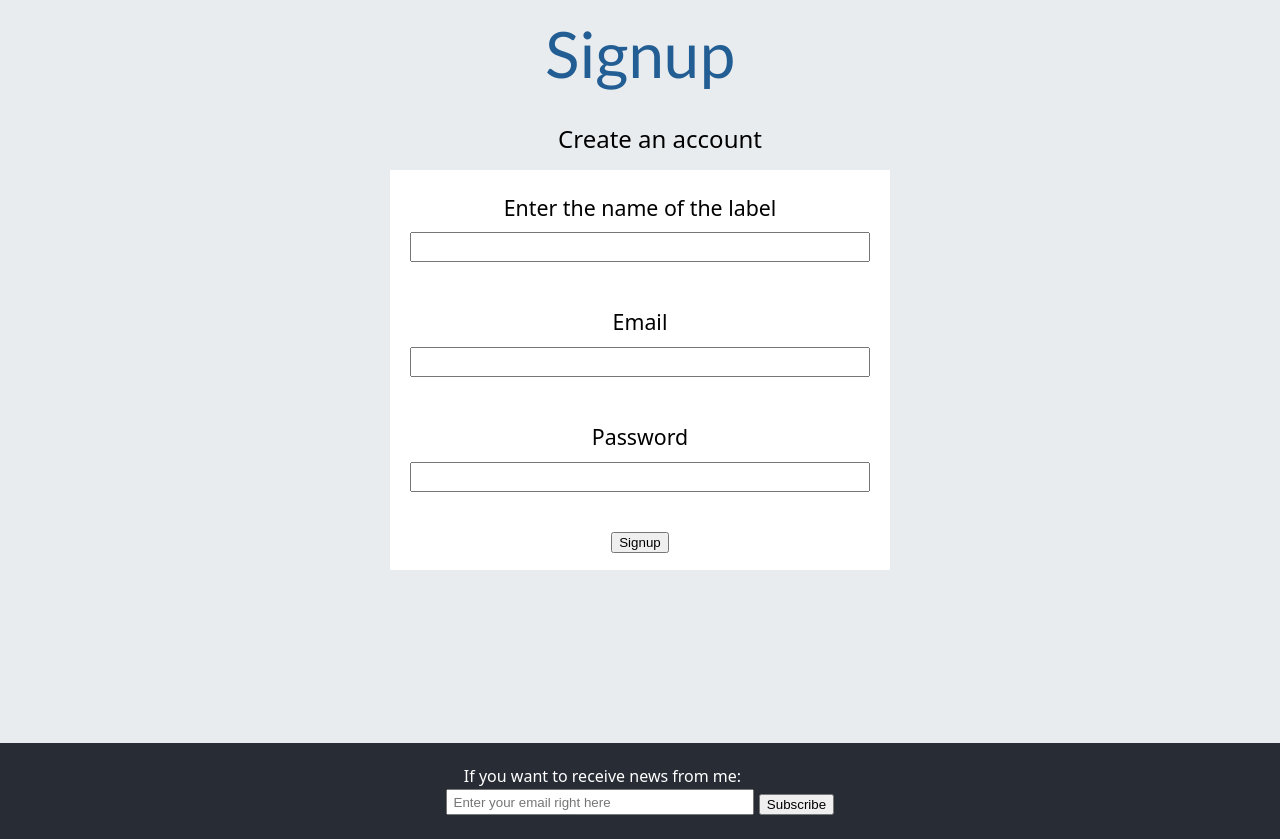
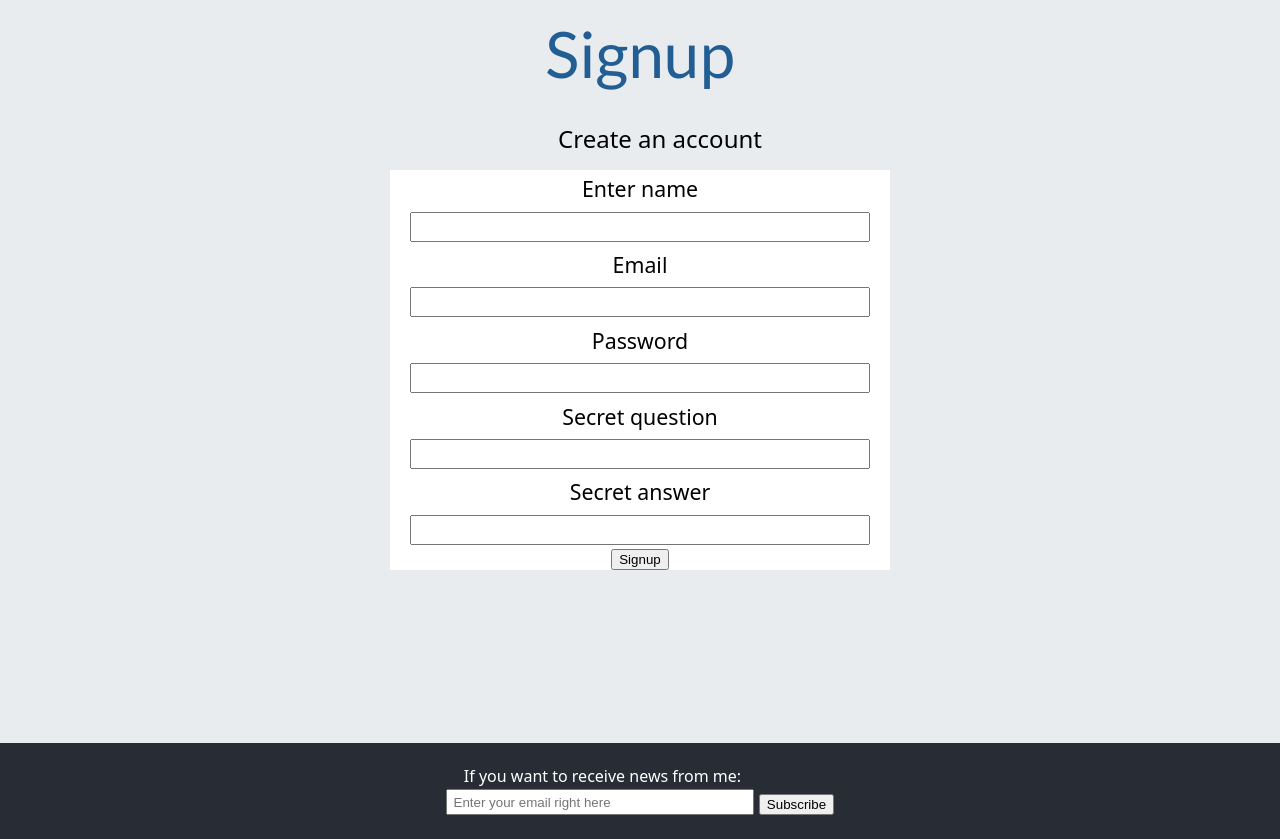
Before and after one commit to SanteauX/FlaskAppTemplate, a Flask app: page /signup in a window 1280 px wide. Shown: the part 57-896 px from the top of the page. Run offline with Flask 2, Linux system fonts and the light colour scheme.

Commit message:
added secret question and answer to user profile

```diff
--- a/app.py
+++ b/app.py
@@ -24,11 +24,13 @@
 login_manager.login_view = 'login'
 
 ########################### CLASSES
-class Upload(db.Model):
+class User(db.Model):
     id = db.Column(db.Integer, primary_key=True)
-    title = db.Column(db.String(50))
-    picture = db.Column(db.String(50))
-    description = db.Column(db.String(1000))
+    name = db.Column(db.String(50))
+    email = db.Column(db.String(50))
+    password = db.Column(db.String(1000))
+    quesiton = db.Column(db.String(1000))
+    answer = db.Column(db.String(1000))
     date_created = db.Column(db.DateTime, default=datetime.now)
 
 ########################### LOGIN MANAGER
@@ -45,6 +47,19 @@
 ########################### ACCOUNT
 @app.route('/signup', methods=["POST", "GET"])
 def signup():
+    if request.method == "POST":
+        req = request.form
+        name = req["name"]
+        email = req.get("email")
+        password = request.form["password"]
+        question = request.form["question"]
+        answer = request.form["ansqer"]
+        salt = bcrypt.gensalt()
+        password = bcrypt.hashpw(form.password.data.encode(), salt)
+        user = User(name=name, email=email, description=description)
+        db.session.add(user)
+        db.session.commit()
+        return redirect(request.url)
     return render_template("account/signup.html")
 
 @app.route('/login', methods=["POST", "GET"])
--- a/templates/account/signup.html
+++ b/templates/account/signup.html
@@ -11,7 +11,7 @@
   <form class="loginMainBox" method="POST" action="/signup">
     <div class="loginInputBox">
       <label class="loginInputStyles">
-        Enter the name of the label
+        Enter name
       </label>
       <center>
         <input type="text" class="loginInput" name="name" />
@@ -33,6 +33,22 @@
         <input type="password" class="loginInput" name="password" />
       </center>
     </div>
+    <div class="loginInputBox">
+      <label class="loginInputStyles">
+        Secret question
+      </label>
+      <center>
+        <input type="text" class="loginInput" name="question" />
+      </center>
+    </div>
+    <div class="loginInputBox">
+      <label class="loginInputStyles">
+        Secret answer
+      </label>
+      <center>
+        <input type="text" class="loginInput" name="answer" />
+      </center>
+    </div>
     <button class="newProjectButton" type="submit">
       Signup
     </button>
```
